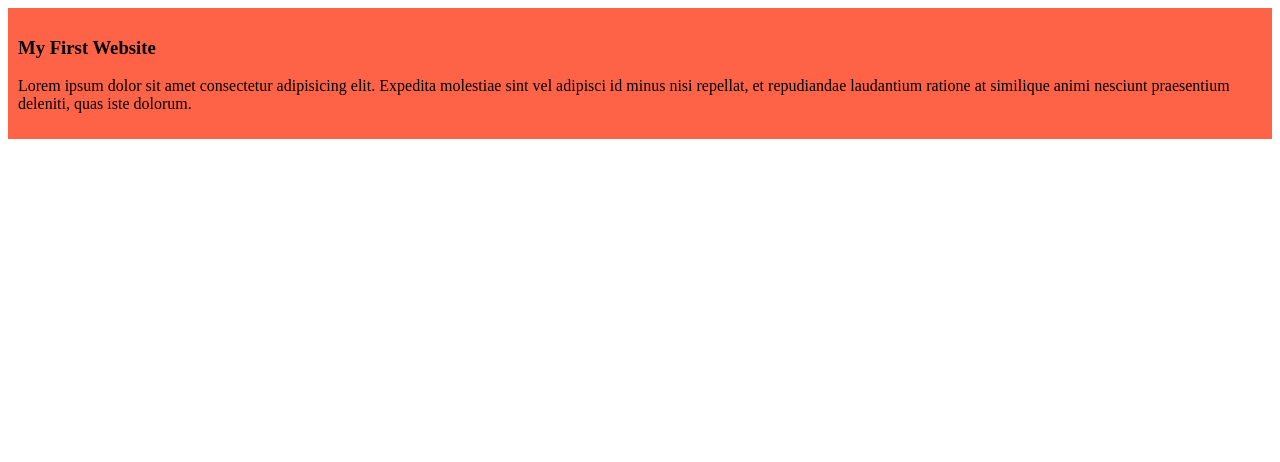
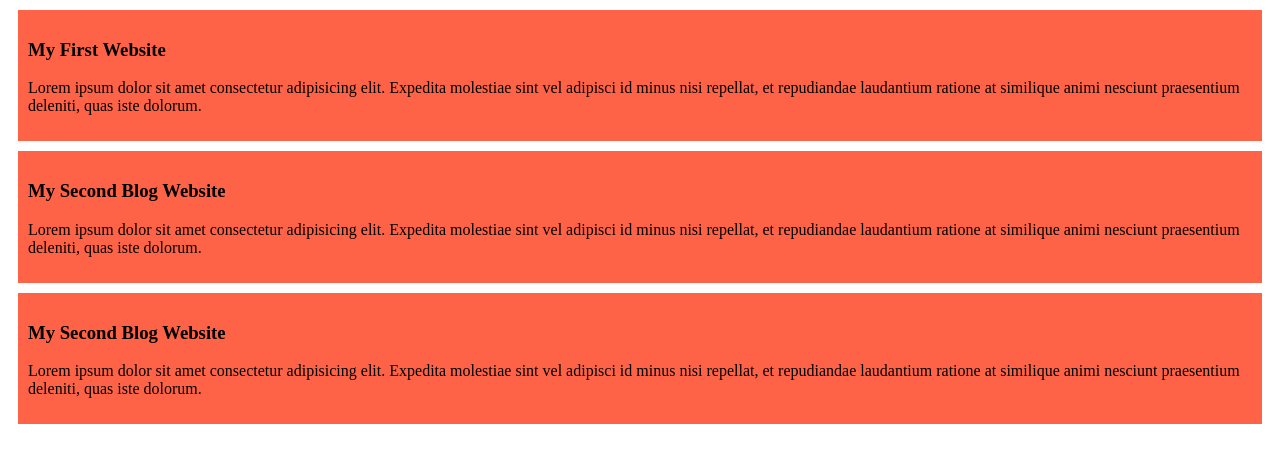
Before and after one commit to jubaircse4bu/my-simple-website, a plain HTML site: page index.html in a window 1280 px wide. Drawn offline with Linux system fonts and the light colour scheme.

Commit message:
added the second and the third blog

```diff
--- a/index.html
+++ b/index.html
@@ -11,5 +11,13 @@
         <h3>My First Website</h3>
         <p>Lorem ipsum dolor sit amet consectetur adipisicing elit. Expedita molestiae sint vel adipisci id minus nisi repellat, et repudiandae laudantium ratione at similique animi nesciunt praesentium deleniti, quas iste dolorum.</p>
     </div>
+    <div>
+        <h3>My Second Blog Website</h3>
+        <p>Lorem ipsum dolor sit amet consectetur adipisicing elit. Expedita molestiae sint vel adipisci id minus nisi repellat, et repudiandae laudantium ratione at similique animi nesciunt praesentium deleniti, quas iste dolorum.</p>
+    </div>
+    <div>
+        <h3>My Second Blog Website</h3>
+        <p>Lorem ipsum dolor sit amet consectetur adipisicing elit. Expedita molestiae sint vel adipisci id minus nisi repellat, et repudiandae laudantium ratione at similique animi nesciunt praesentium deleniti, quas iste dolorum.</p>
+    </div>
 </body>
 </html>
--- a/styles/blog.css
+++ b/styles/blog.css
@@ -1,4 +1,5 @@
 div{
     background-color: tomato;
     padding: 10px;
+    margin: 10px;
 }
```
